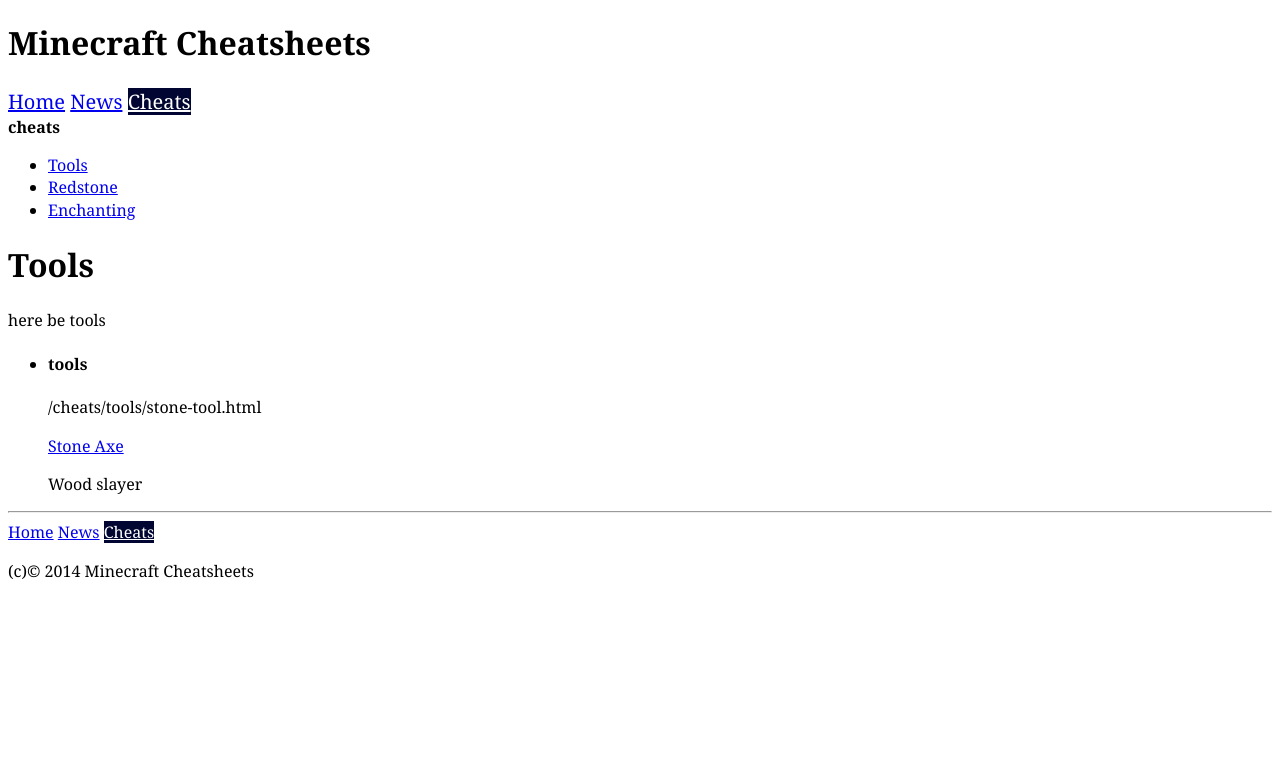
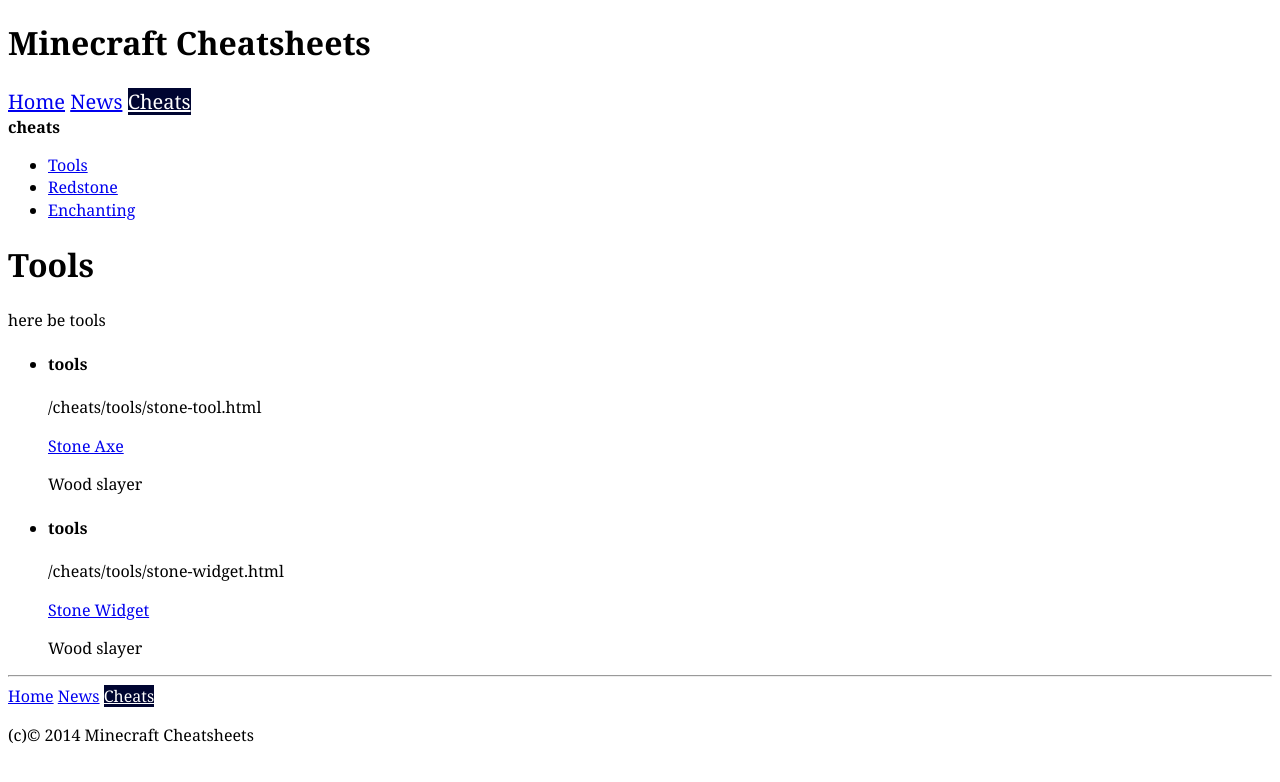
Before and after one commit to Moonmarsh/minecraft-cheatsheets, a Jekyll site: the page built from tools.html, in a window 1280 px wide. Shown: the top 782 px of the page. Built offline with Jekyll 4.4.1, drawn with Linux system fonts in a browser that asks for light colours; Markdown is read by kramdown in place of the engine named in the settings.

Commit message:
testing tables

```diff
--- a/_config.yml
+++ b/_config.yml
@@ -1,4 +1,6 @@
 ---
 markdown: redcarpet
+redcarpet:
+  extensions: ["no_intra_emphasis", "fenced_code_blocks", "autolink", "tables", "with_toc_data"]
 baseurl: /minecraft-cheatsheets
 exclude: ['README.md', 'LICENSE']
--- /dev/null
+++ b/cheats/tools/stone-widget.markdown
@@ -0,0 +1,12 @@
+---
+layout: cheats-item
+title: Stone Widget
+meta: Wood slayer
+category: tools
+source:
+---
+
+Quantity | Item
+:---: | :---
+3 | stick
+1 | Cobblestone
```
